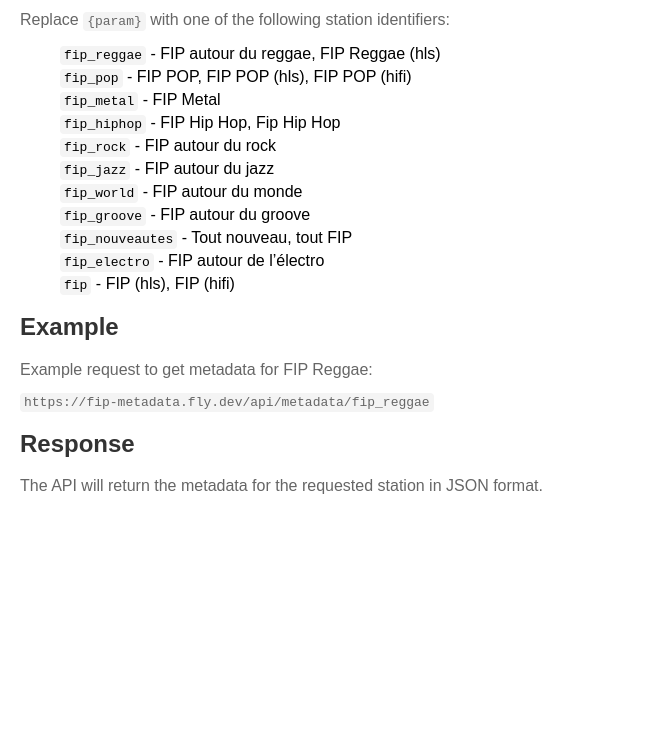
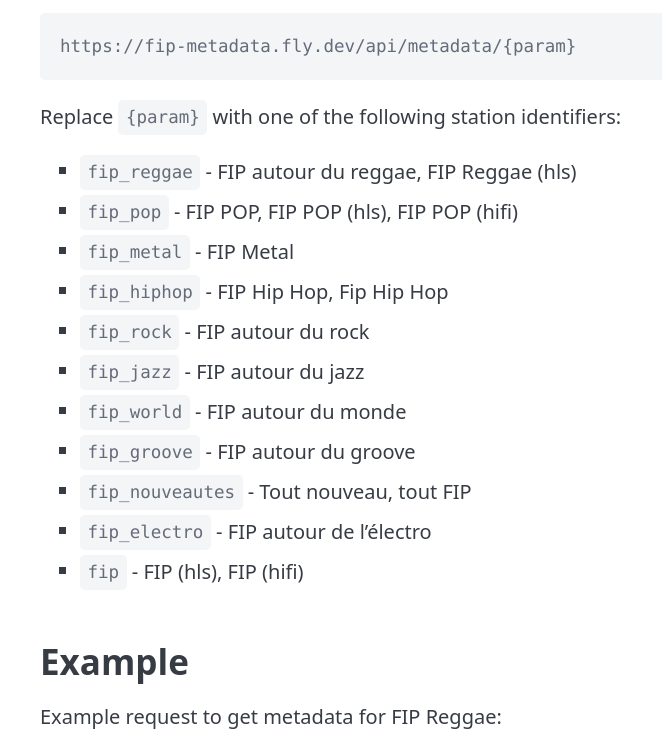
Before and after one commit to harperreed/fip-metadata-server, a plain HTML site: page static/index.html in a window 1280 px wide. Shown: the part 182-931 px from the top of the page, without its empty margins (0-662 px from the left). Before the commit the page ends 800 px from the top, so only its background shows below. Drawn offline with nearby package versions, Linux system fonts and the light colour scheme.

Commit message:
🚀 Revamped API Documentation HTML with Fresh Styles! 🎨
- Changed `<!DOCTYPE html>` to `<!doctype html>` for better HTML5 compliance.
- Added Pico CSS framework for a snazzier look and feel 🎉.
- Reorganized the HTML structure to include a `<main>` element for enhanced semantics and accessibility.
- Removed inline styles for a cleaner approach, now relying on the Pico CSS framework.
- Updated all `<code>` sections to retain the previous content but now styled nicely by the new CSS. 💅

This revamp makes the documentation not just informative but also visually appealing! Because who doesn't love a good makeover? 💁‍♂️

```diff
--- a/static/index.html
+++ b/static/index.html
@@ -1,43 +1,34 @@
-<!DOCTYPE html>
+<!doctype html>
 <html lang="en">
     <head>
-    <meta charset="UTF-8">
-    <meta name="viewport" content="width=device-width, initial-scale=1.0">
+        <meta charset="UTF-8" />
+        <meta name="viewport" content="width=device-width, initial-scale=1.0" />
         <title>API Documentation</title>
-    <style>
-        body {
-            font-family: Arial, sans-serif;
-            margin: 20px;
-        }
-        h1, h2 {
-            color: #333;
-        }
-        p, pre {
-            color: #666;
-        }
-        code {
-            background-color: #f4f4f4;
-            padding: 2px 4px;
-            border-radius: 4px;
-        }
-        ul {
-            list-style-type: none;
-        }
-        li {
-            margin: 5px 0;
-        }
-    </style>
+        <link
+            rel="stylesheet"
+            href="https://cdn.jsdelivr.net/npm/@picocss/pico@2/css/pico.min.css"
+        />
     </head>
     <body>
+        <main class="container">
             <h1>API Documentation</h1>
             <h2>Endpoint</h2>
             <p>To use the API, make a GET request to:</p>
             <pre><code>https://fip-metadata.fly.dev/api/metadata/{param}</code></pre>
-    <p>Replace <code>{param}</code> with one of the following station identifiers:</p>
+            <p>
+                Replace <code>{param}</code> with one of the following station
+                identifiers:
+            </p>
 
             <ul>
-        <li><code>fip_reggae</code> - FIP autour du reggae, FIP Reggae (hls)</li>
-        <li><code>fip_pop</code> - FIP POP, FIP POP (hls), FIP POP (hifi)</li>
+                <li>
+                    <code>fip_reggae</code> - FIP autour du reggae, FIP Reggae
+                    (hls)
+                </li>
+                <li>
+                    <code>fip_pop</code> - FIP POP, FIP POP (hls), FIP POP
+                    (hifi)
+                </li>
                 <li><code>fip_metal</code> - FIP Metal</li>
                 <li><code>fip_hiphop</code> - FIP Hip Hop, Fip Hip Hop</li>
                 <li><code>fip_rock</code> - FIP autour du rock</li>
@@ -54,6 +45,10 @@
             <pre><code>https://fip-metadata.fly.dev/api/metadata/fip_reggae</code></pre>
 
             <h2>Response</h2>
-    <p>The API will return the metadata for the requested station in JSON format.</p>
+            <p>
+                The API will return the metadata for the requested station in
+                JSON format.
+            </p>
+        </main>
     </body>
 </html>
```
Lines whose indentation alone changed are shown as unchanged.
